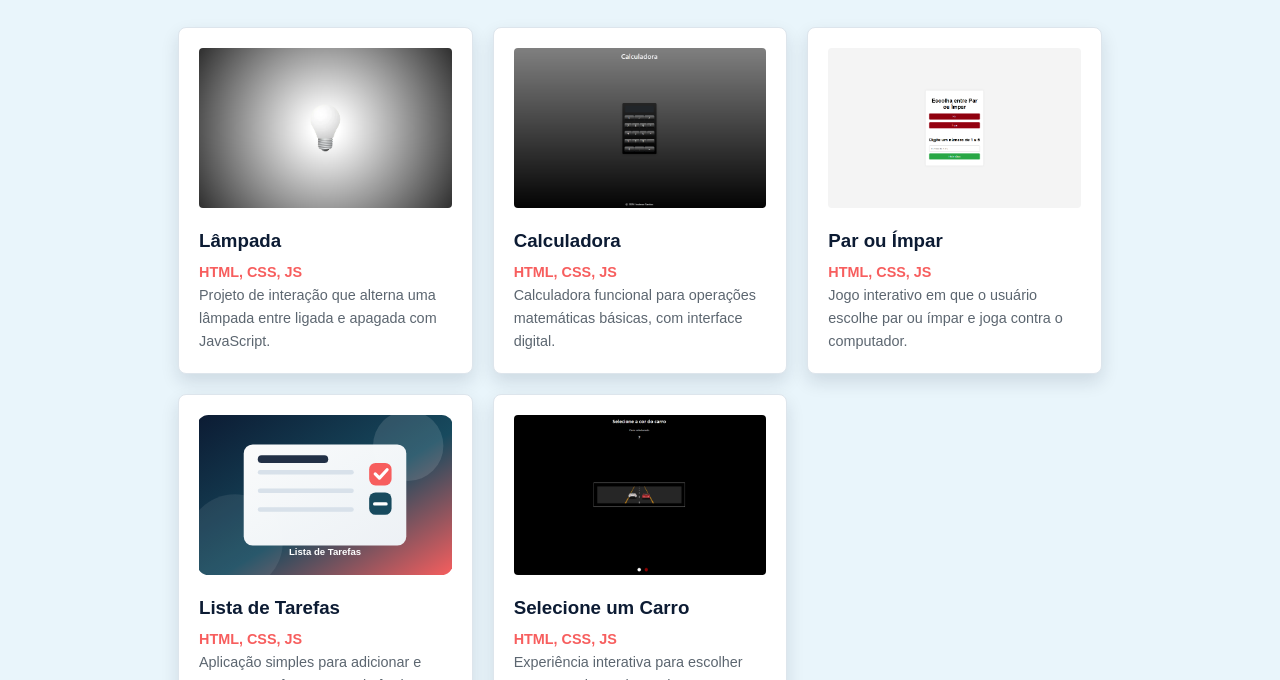
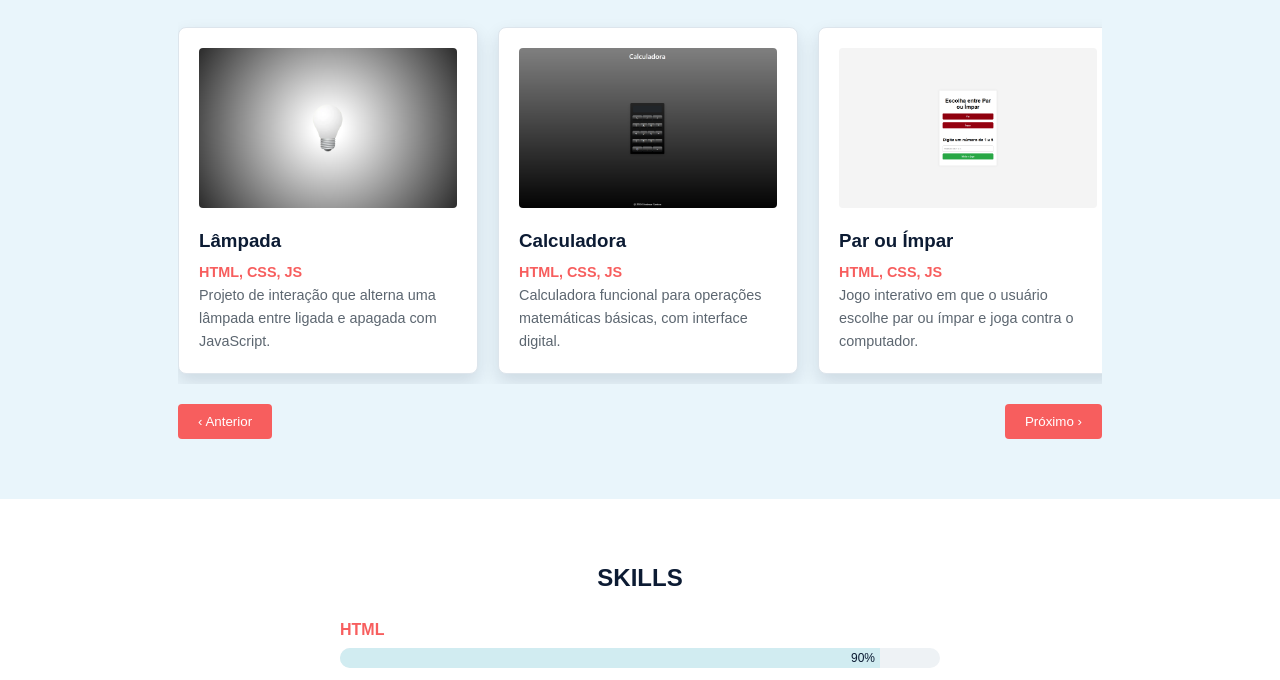
Before and after one commit to ViniciusMelo01/PortF-lio-pessoal, a plain HTML site: page index.html in a window 1280 px wide. Shown: the part 638-1318 px from the top of the page. Drawn offline with Linux system fonts and the light colour scheme.

Commit message:
Restore portfolio carousel controls

```diff
--- a/style.css
+++ b/style.css
@@ -186,26 +186,24 @@ section {
 .carousel-wrapper {
   position: relative;
   padding: 0 50px;
-  overflow: visible;
+  overflow: hidden;
 }
 
 .carousel-container {
-  overflow: visible;
+  overflow: hidden;
   scroll-behavior: smooth;
 }
 
 .carousel-track {
-  display: grid;
-  grid-template-columns: repeat(auto-fit, minmax(240px, 1fr));
+  display: flex;
+  transition: transform 0.5s ease;
+  width: max-content;
   gap: 20px;
   padding: 10px 0;
-  width: 100%;
-  transform: none !important;
-  transition: none;
 }
 
 .portfolio-item {
-  flex: initial;
+  flex: 0 0 300px;
   background: var(--surface);
   padding: 20px;
   border-radius: 8px;
@@ -246,7 +244,9 @@ section {
 }
 
 .carousel-buttons {
-  display: none;
+  display: flex;
+  justify-content: space-between;
+  margin-top: 20px;
 }
 
 .carousel-buttons button {
```
